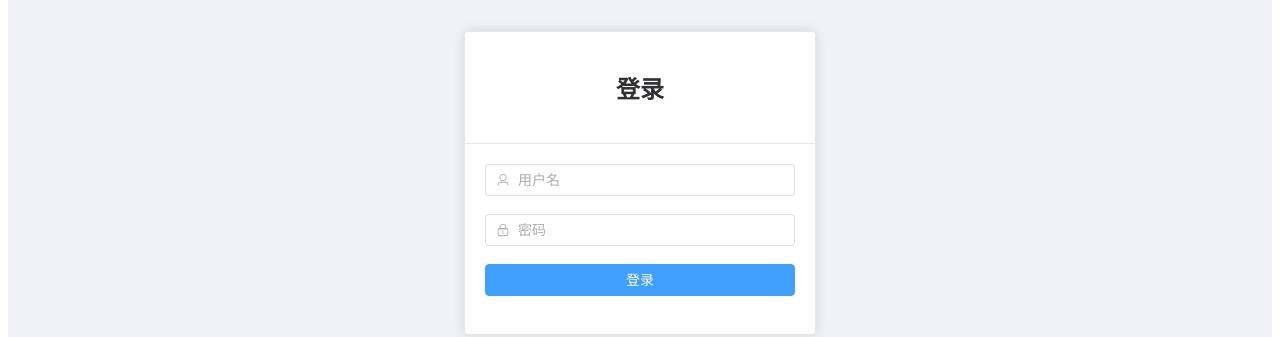
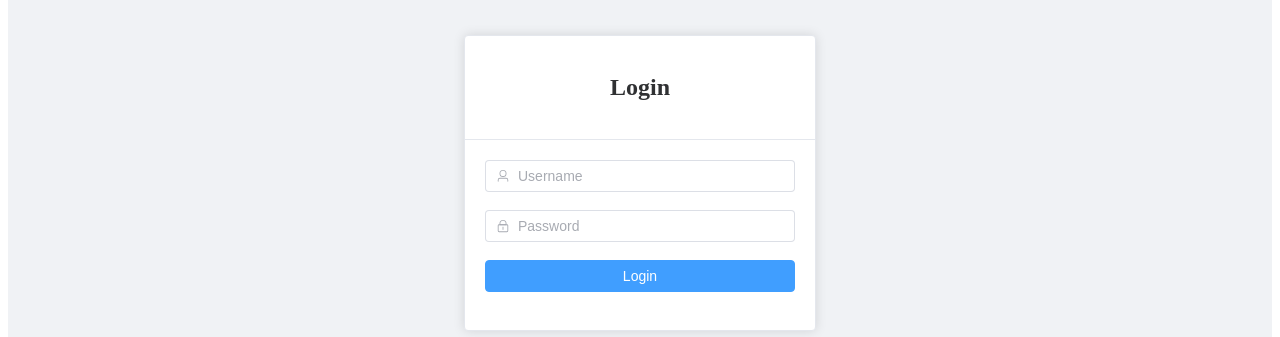
Before and after one commit to narutozb/CustomSVN, a Vue app in the folder CustomSVNFrontend/: page /login in a window 1280 px wide. Shown: the part 225-562 px from the top of the page. Built offline with nearby package versions, Linux system fonts and the light colour scheme.

Commit message:
为vue3前端部分添加build命令和登录后的url重定向

```diff
--- a/CustomSVNFrontend/package.json
+++ b/CustomSVNFrontend/package.json
@@ -5,7 +5,7 @@
   "type": "module",
   "scripts": {
     "dev": "vite",
-    "build": "run-p type-check \"build-only {@}\" --",
+    "build": "vue-tsc --noEmit && vite build",
     "clean": "rimraf dist",
 
     "preview": "vite preview",
--- a/CustomSVNFrontend/src/components/SVN/SVNAside.vue
+++ b/CustomSVNFrontend/src/components/SVN/SVNAside.vue
@@ -1,6 +1,10 @@
 <template>
   <el-button type="primary" style="margin-left: 16px" @click="drawer = true">
-    SVN Navigation
+    Navigation
+    <el-icon>
+      <MapLocation/>
+    </el-icon>
+
   </el-button>
   <el-drawer v-model="drawer" title="Navigation" :with-header="true" size="80%">
     <div class="drawer-content">
@@ -37,7 +41,7 @@
       </div>
       <div class="content-section">
         <h2>SVN Navigation</h2>
-        提供SVN查询功能
+        Search Commits
 
       </div>
     </div>
--- a/CustomSVNFrontend/src/router/index.ts
+++ b/CustomSVNFrontend/src/router/index.ts
@@ -58,6 +58,8 @@ router.beforeEach(async (to, from, next) => {
         }
     } else if (to.matched.some(record => record.meta.requiresAuth)) {
         if (!isAuthenticated) {
+            // 保存用户尝试访问的 URL
+            localStorage.setItem('redirectUrl', to.fullPath);
             next('/login');
         } else {
             next();
--- a/CustomSVNFrontend/src/store/user.ts
+++ b/CustomSVNFrontend/src/store/user.ts
@@ -16,7 +16,7 @@ export const useUserStore = defineStore('user', {
                 localStorage.setItem('access_token', response.data.access);
                 localStorage.setItem('refresh_token', response.data.refresh);
                 await this.fetchUserInfo();
-                router.push('/');
+                // 移除这里的 router.push('/');，因为我们现在在 LoginView 中处理重定向
             } catch (error) {
                 console.error('Login failed:', error);
                 throw error;
--- a/CustomSVNFrontend/src/views/LoginView.vue
+++ b/CustomSVNFrontend/src/views/LoginView.vue
@@ -2,11 +2,11 @@
   <div class="login-container">
     <el-card class="login-card">
       <template #header>
-        <h2 class="login-title">登录</h2>
+        <h2 class="login-title">Login</h2>
       </template>
       <el-form :model="loginForm" :rules="rules" ref="loginFormRef" @submit.prevent="handleSubmit">
         <el-form-item prop="username">
-          <el-input v-model="loginForm.username" placeholder="用户名">
+          <el-input v-model="loginForm.username" placeholder="Username">
             <template #prefix>
               <el-icon>
                 <User/>
@@ -15,7 +15,7 @@
           </el-input>
         </el-form-item>
         <el-form-item prop="password">
-          <el-input v-model="loginForm.password" type="password" placeholder="密码" show-password>
+          <el-input v-model="loginForm.password" type="password" placeholder="Password" show-password>
             <template #prefix>
               <el-icon>
                 <Lock/>
@@ -24,7 +24,7 @@
           </el-input>
         </el-form-item>
         <el-form-item>
-          <el-button type="primary" native-type="submit" :loading="loading" class="login-button">登录</el-button>
+          <el-button type="primary" native-type="submit" :loading="loading" class="login-button">Login</el-button>
         </el-form-item>
       </el-form>
     </el-card>
@@ -32,13 +32,15 @@
 </template>
 
 <script setup lang="ts">
-import {ref, reactive} from 'vue';
-import {ElMessage, type FormValidateCallback} from 'element-plus';
-import {User, Lock} from '@element-plus/icons-vue';
-import {useUserStore} from '@/store/user';
-import type {FormInstance} from 'element-plus';
+import { ref, reactive } from 'vue';
+import { ElMessage } from 'element-plus';
+import { User, Lock } from '@element-plus/icons-vue';
+import { useUserStore } from '@/store/user';
+import { useRouter } from 'vue-router'; // 添加这行
+import type { FormInstance } from 'element-plus';
 
 const userStore = useUserStore();
+const router = useRouter(); // 添加这行
 const loginFormRef = ref<FormInstance>();
 const loading = ref(false);
 
@@ -48,29 +50,36 @@ const loginForm = reactive({
 });
 
 const rules = {
-  username: [{required: true, message: '请输入用户名', trigger: 'blur'}],
-  password: [{required: true, message: '请输入密码', trigger: 'blur'}],
+  username: [{ required: true, message: 'Input username', trigger: 'blur' }],
+  password: [{ required: true, message: 'Input password', trigger: 'blur' }],
 };
-// handleSubmit
+
+// 修改 handleSubmit 函数
 const handleSubmit = async () => {
-  if (!loginFormRef.value) return
+  if (!loginFormRef.value) return;
 
-  const validateCallback: FormValidateCallback = async (valid) => {
-    if (valid) {
-      try {
-        await userStore.login(loginForm.username, loginForm.password)
-        // 登录成功后的逻辑
-      } catch (error) {
-        // 处理登录失败
-        console.error('Login failed:', error)
-      }
+  try {
+    loading.value = true;
+    await loginFormRef.value.validate();
+    await userStore.login(loginForm.username, loginForm.password);
+
+    // 登录成功后，检查是否有重定向 URL
+    const redirectUrl = localStorage.getItem('redirectUrl');
+    if (redirectUrl) {
+      localStorage.removeItem('redirectUrl');
+      router.push(redirectUrl);
     } else {
-      console.log('Form validation failed')
+      router.push('/');
     }
+
+    ElMessage.success('Login successful');
+  } catch (error) {
+    console.error('Login failed:', error);
+    ElMessage.error('Login failed. Please check your credentials.');
+  } finally {
+    loading.value = false;
   }
-
-  await loginFormRef.value.validate(validateCallback)
-}
+};
 </script>
 
 <style scoped>
--- a/CustomSVNFrontend/vite.config.ts
+++ b/CustomSVNFrontend/vite.config.ts
@@ -1,21 +1,19 @@
-import {fileURLToPath, URL} from 'node:url'
-
-import {defineConfig} from 'vite'
+import { defineConfig } from 'vite'
 import vue from '@vitejs/plugin-vue'
 import path from 'path'
 
-// https://vitejs.dev/config/
 export default defineConfig({
-    plugins: [
-        vue(),
-    ],
+    plugins: [vue()],
     resolve: {
         alias: {
             '@': path.resolve(__dirname, './src'),
-        }
+        },
     },
     build: {
         outDir: 'dist',
+        assetsDir: 'assets',
         emptyOutDir: true,
+        sourcemap: false,
     },
+    base: '/', // 如果你的应用不是部署在域名根目录，要相应修改这个值
 })
```
Also changed, not shown: CustomSVNFrontend/src/views/NotFoundView.vue (added, +19 -0 lines), 5 other files (tests, documents, lock files or other folders).
